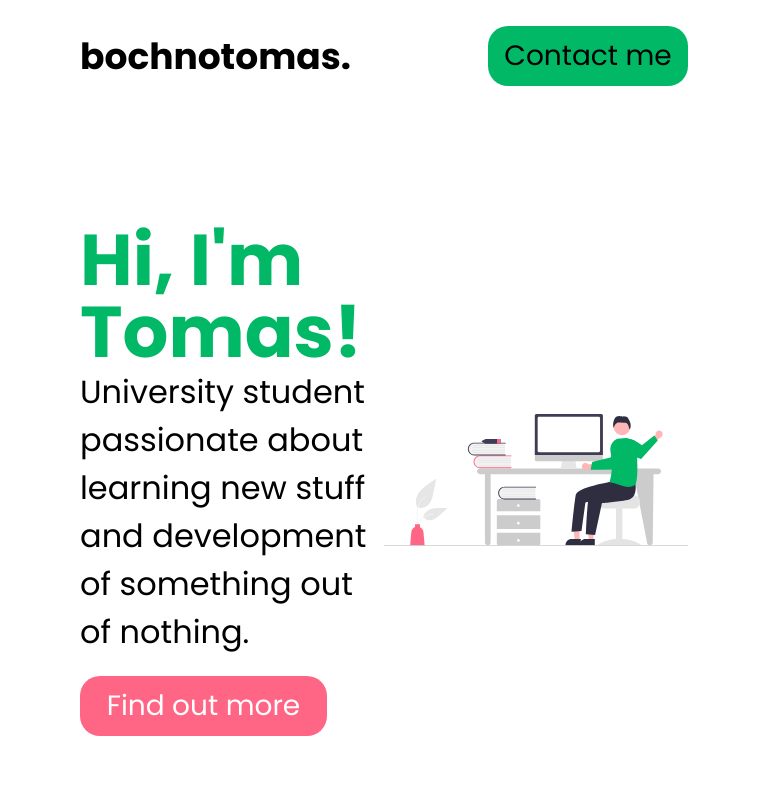
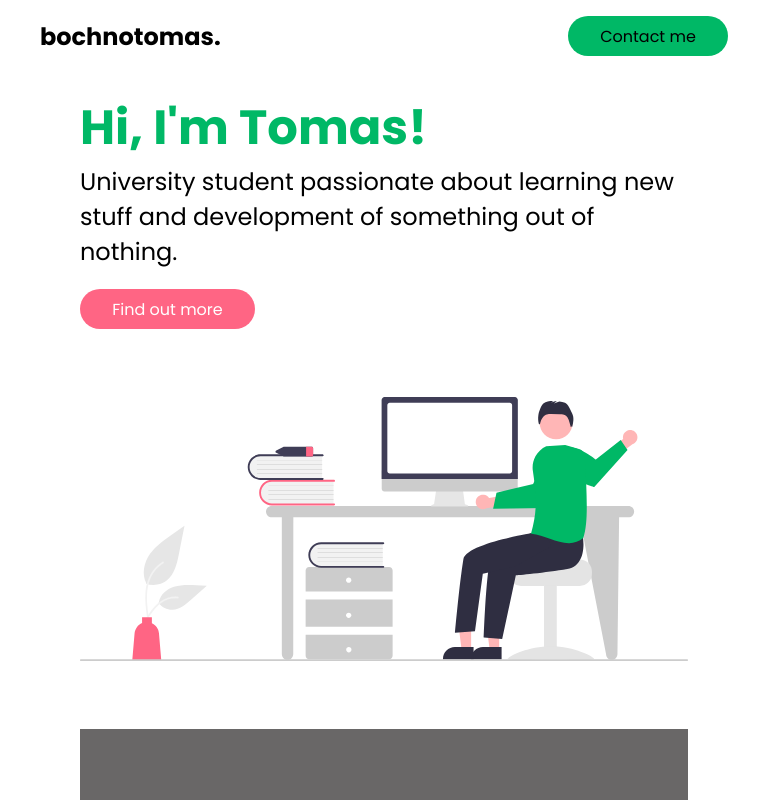
Before and after one commit to bochnotomas/portfolio, a React (Create React App) app: page / in a window 768 px wide. Shown: the top 800 px of the page. Built offline with nearby package versions, Linux system fonts and the light colour scheme.

Commit message:
i guess, css for hero section is done

```diff
--- a/src/App.css
+++ b/src/App.css
@@ -4,6 +4,12 @@
     font-family: "Poppins", sans-serif;
 }
 
-body {
+.main {
     margin: 0 80px;
 }
+
+@media only screen and (max-width: 767px) {
+    .main {
+        margin: 0 40px;
+    }
+}
--- a/src/App.js
+++ b/src/App.js
@@ -1,12 +1,17 @@
 import './App.css';
 import HeroSection from './components/HeroSection/HeroSection';
 import AboutMe from './components/AboutMe/AboutMe';
+import Nav from './components/Nav/Nav';
 
 function App() {
     return (
         <div className="App">
+            <Nav />
+            <div className="main">
                 <HeroSection />
                 <AboutMe />
+            </div>
+
         </div>
     );
 }
--- a/src/components/HeroSection/HeroSection.jsx
+++ b/src/components/HeroSection/HeroSection.jsx
@@ -1,12 +1,10 @@
 import React from 'react';
-import Nav from '../Nav/Nav';
 import Intro from '../Intro/Intro';
 import styles from './HeroSection.module.css';
 
 export default function HeroSection() {
     return (
         <div className={styles.container}>
-            <Nav />
             <Intro />
         </div>
     )
--- a/src/components/HeroSection/HeroSection.module.css
+++ b/src/components/HeroSection/HeroSection.module.css
@@ -1,4 +1,10 @@
 .container {
-    height: 100vh;
+    height: 100%;
     width: 100%;
 }
+
+@media only screen and (max-width: 768px) {
+    .container {
+        min-height: 100%;
+    }
+}
--- a/src/components/Intro/Intro.module.css
+++ b/src/components/Intro/Intro.module.css
@@ -1,8 +1,9 @@
 .container {
-    height: 100%;
+    height: 100vh;
     width: 100%;
     display: grid;
     grid-template-columns: 1fr 1fr;
+    padding-top: 92px;
 }
 
 .col_1 {
@@ -46,3 +47,24 @@
     height: 400px;
     width: 100%;
 }
+
+@media only screen and (max-width: 768px) {
+    .container {
+        grid-template-columns: 1fr;
+        height: 100%;
+    }
+
+    .col_1 h1 {
+        font-size: 48px;
+    }
+
+    .col_1 p {
+        font-size: 24px;
+    }
+
+    .col_1 button {
+        width: 175px;
+        height: 40px;
+        font-size: 16px;
+    }
+}
--- a/src/components/Nav/Nav.module.css
+++ b/src/components/Nav/Nav.module.css
@@ -1,15 +1,17 @@
 .navbar {
+    padding: 1em 0;
     width: 100%;
-    height: 3em;
-    margin-top: 2em;
     display: flex;
     flex-direction: row;
     justify-content: space-between;
     align-items: center;
+    background-color: #fff;
+    position: fixed;
 }
 
 .navbar h1 {
     font-size: 36px;
+    margin-left: 80px;
 }
 
 .navbar button {
@@ -21,4 +23,23 @@
     font-size: 28px;
     font-weight: medium;
     cursor: pointer;
+    margin-right: 80px;
 }
+
+@media only screen and (max-width: 768px) {
+    .navbar {
+        margin-bottom: 2em;
+    }
+
+    .navbar h1 {
+        font-size: 24px;
+        margin-left: 40px;
+    }
+
+    .navbar button {
+        font-size: 16px;
+        width: 160px;
+        height: 40px;
+        margin-right: 40px;
+    }
+}
--- /dev/null
+++ b/src/index.css
@@ -0,0 +1,15 @@
+html,
+body,
+#root,
+#root > div {
+    min-height: 100%;
+}
+
+@media only screen and (min-width: 768px) {
+    html,
+    body,
+    #root,
+    #root > div {
+        height: 100%;
+    }
+}
--- a/src/index.js
+++ b/src/index.js
@@ -1,6 +1,7 @@
 import React from 'react';
 import ReactDOM from 'react-dom';
 import App from './App';
+import './index.css';
 
 
 ReactDOM.render(
```
Lines whose indentation alone changed are shown as unchanged.
